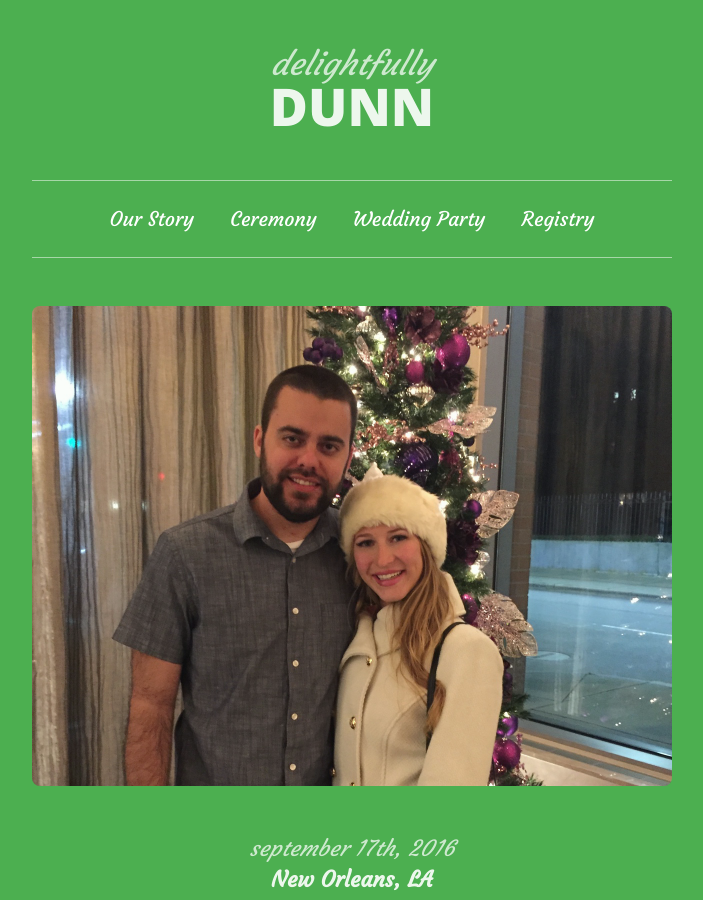
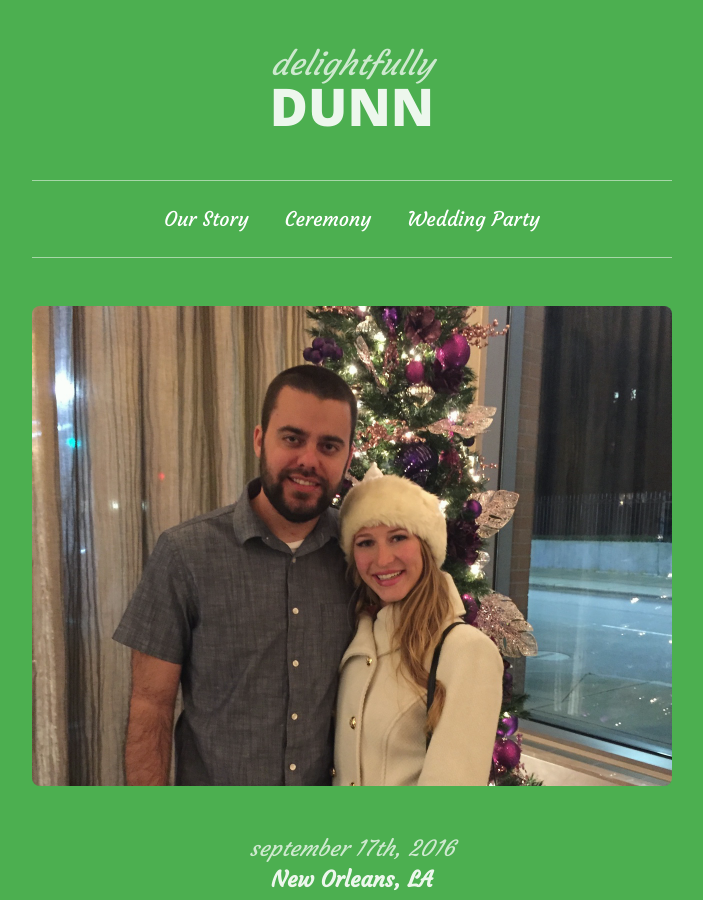
Before and after one commit to tristandunn/delightfullydunn.com, a Jekyll site: the page built from index.html, in a window 1280 px wide. Shown: the whole page, without its empty margins (288-991 px from the left). Built offline with Jekyll 4.4.1, drawn with Linux system fonts in a browser that asks for light colours.

Commit message:
Remove link to registry.

```diff
--- a/_layouts/default.html
+++ b/_layouts/default.html
@@ -25,7 +25,6 @@
     <li><a href="/our-story">Our Story</a></li>
     <li><a href="/ceremony">Ceremony</a></li>
     <li><a href="/wedding-party">Wedding Party</a></li>
-    <li><a href="https://www.honeymoonwishes.com/Honeymoon-Registry-317584-Sandals-La-Toc-St-Lucia-Heather-Williams-Tristan-Dunn.html">Registry</a></li>
   </ul>
 </nav>
 
```
